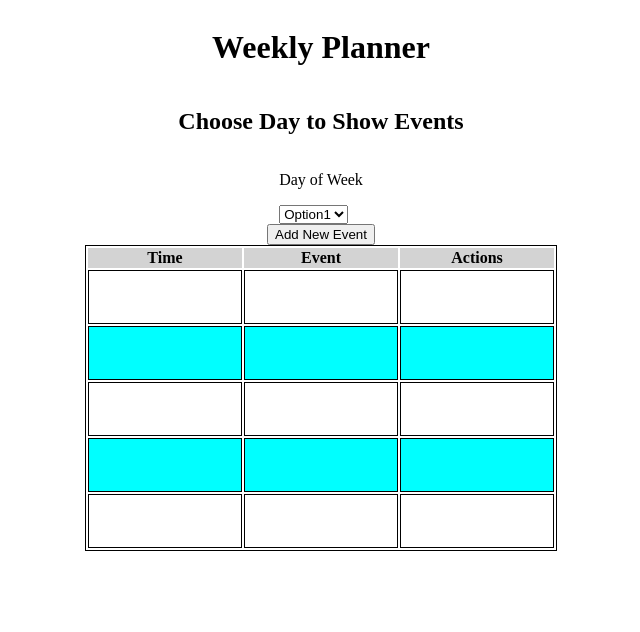
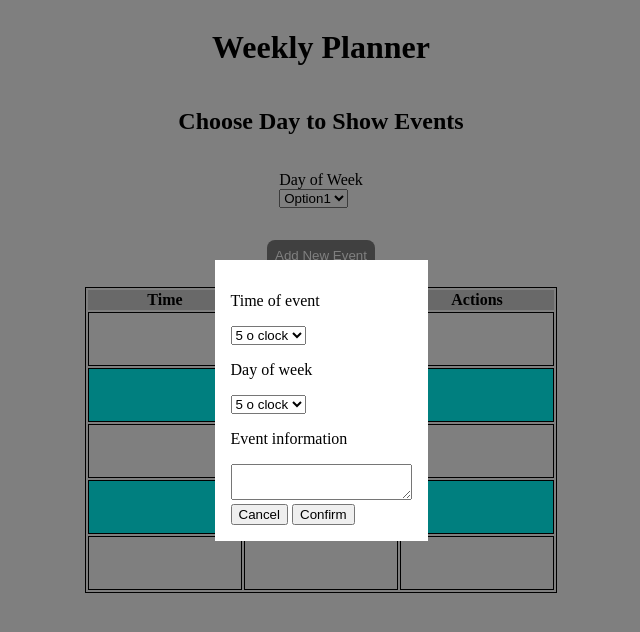
Before and after one commit to Ost-Ethan/week-planner, a website: page index.html in a window 1280 px wide. Both pictures are taken after a click on the button "Add New Event". Shown: the whole page, without its empty margins (319-959 px from the left). Drawn offline with Linux system fonts and the light colour scheme.

Commit message:
added modal for new events

```diff
--- a/index.html
+++ b/index.html
@@ -7,8 +7,25 @@
   <title>Week Planner</title>
   <link rel="stylesheet" href="styles.css" />
 </head>
-
 <body>
+  <div id="new-event-modal" class="hidden">
+    <div class="modal-message-box">
+      <p>Time of event</p>
+      <select>
+        <option>5 o clock</option>
+      </select>
+      <p>Day of week</p>
+      <select>
+        <option>5 o clock</option>
+      </select>
+      <p>Event information</p>
+      <textarea></textarea>
+      <div>
+      <button> Cancel</button>
+      <button>Confirm</button>
+      </div>
+    </div>
+  </div>
   <div class="container">
     <div class="row">
       <div class="column-max">
@@ -23,7 +40,7 @@
     <div class="row">
       <div class="column-max">
         <div class="day-selector">
-          <p>Day of Week</p>
+          <div>Day of Week</div>
           <select>
             <option>Option1</option>
           </select>
@@ -32,7 +49,7 @@
     </div>
     <div class="row">
       <div class="column-max">
-        <button>Add New Event</button>
+        <button class="add-new-event">Add New Event</button>
       </div>
     </div>
     <div class="row">
--- a/main.js
+++ b/main.js
@@ -0,0 +1,8 @@
+const $addEventButton = document.querySelector('.add-new-event');
+const $newEventModal = document.querySelector('#new-event-modal');
+$addEventButton.addEventListener('click', handleNewEvent);
+
+function handleNewEvent(event) {
+  $newEventModal.setAttribute('class', '');
+
+}
--- a/styles.css
+++ b/styles.css
@@ -33,3 +33,43 @@ td {
   height: 50px;
   border: 0.5px solid black;
 }
+
+.add-new-event {
+  margin: 1rem;
+  background-color: gray;
+  color: white;
+  border-radius: 0.5rem;
+  padding: 0.5rem;
+  border-style: hidden;
+}
+
+.day-selector {
+  margin: 1rem;
+}
+
+#new-event-modal {
+  position: fixed;
+  background-color: rgba(0, 0, 0, 0.5);
+  display: flex;
+  justify-content: center;
+  align-items: center;
+  top: 0;
+  bottom: 0;
+  left: 0;
+  right: 0;
+}
+
+.modal-message-box {
+  position: relative;
+  top: 0;
+  bottom: 0;
+  left: 0;
+  right: 0;
+  padding: 1rem;
+  margin: 1rem;
+  background-color: white;
+}
+
+.hidden {
+  display: none !important;
+}
```
